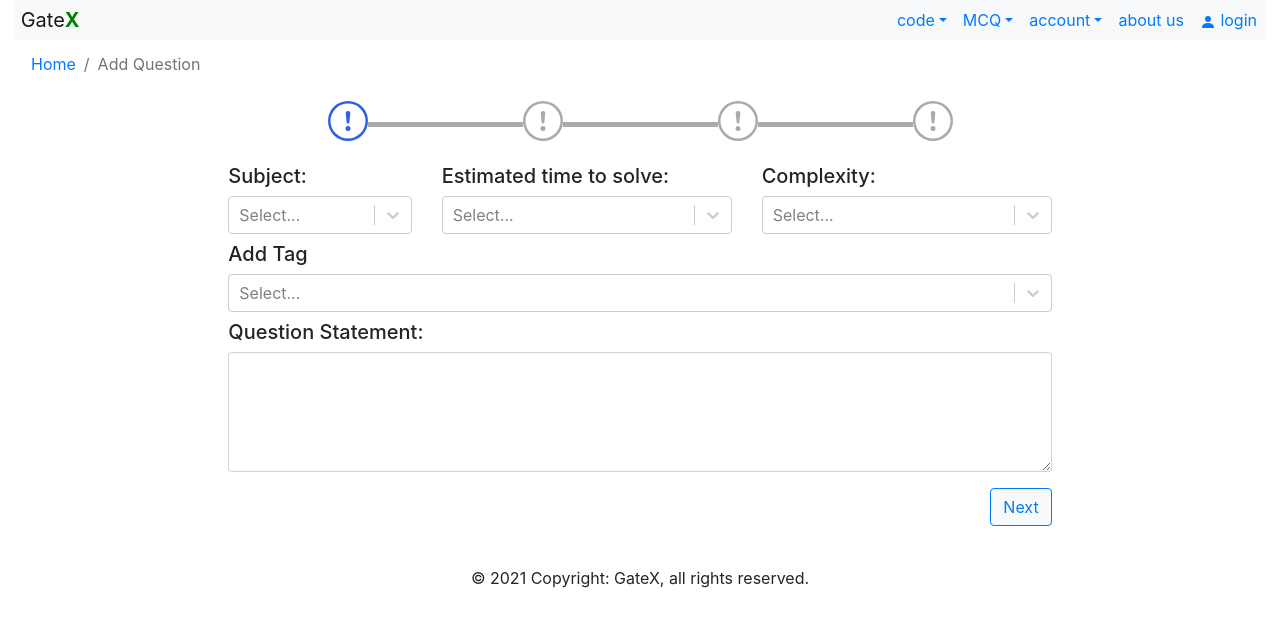
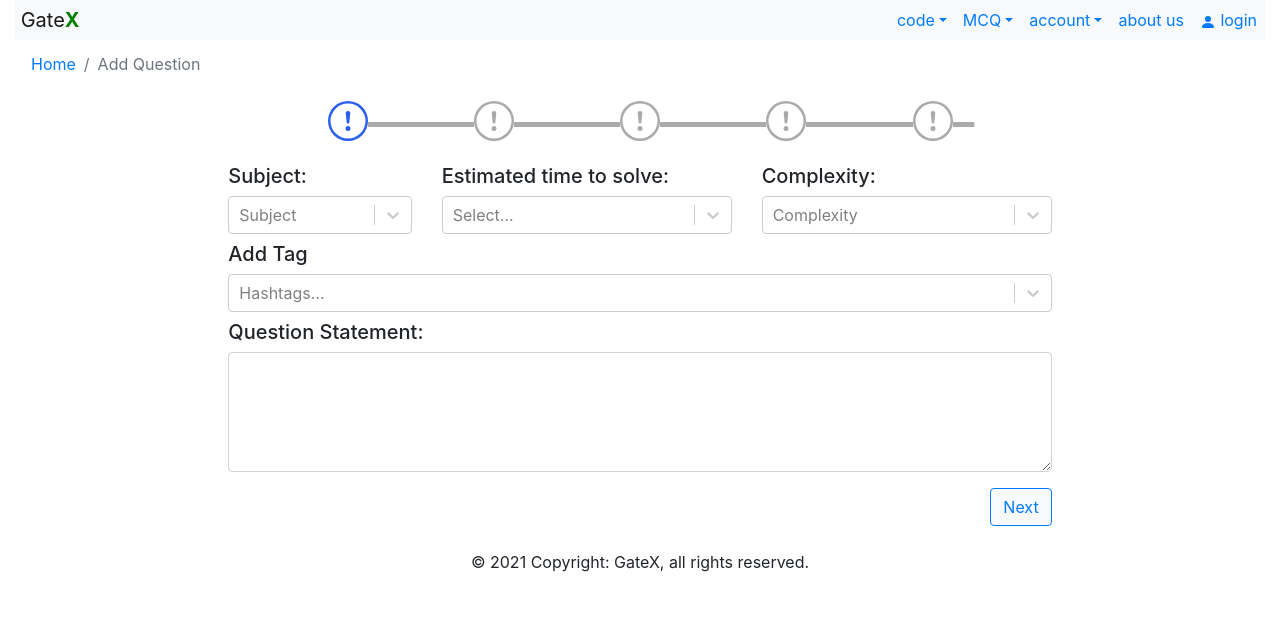
Before and after one commit to coding-gate/gatex-ui, a React (Create React App) app: page /addMcq in a window 1280 px wide. Shown: the top 626 px of the page. Built offline with nearby package versions, Linux system fonts and the light colour scheme.

Commit message:
improvised

```diff
--- a/package.json
+++ b/package.json
@@ -20,6 +20,7 @@
     "react-router": "^5.2.0",
     "react-router-dom": "^5.2.0",
     "react-scripts": "^4.0.1",
+    "react-select": "^3.1.1",
     "redux": "^4.0.5"
   },
   "scripts": {
--- a/src/components/stepProgress/stepProgress.js
+++ b/src/components/stepProgress/stepProgress.js
@@ -11,10 +11,18 @@ export default function stepProgress(props) {
     <path fillRule="evenodd" d="M8 15A7 7 0 1 0 8 1a7 7 0 0 0 0 14zm0 1A8 8 0 1 0 8 0a8 8 0 0 0 0 16z"/>
     <path d="M7.002 11a1 1 0 1 1 2 0 1 1 0 0 1-2 0zM7.1 4.995a.905.905 0 1 1 1.8 0l-.35 3.507a.552.552 0 0 1-1.1 0L7.1 4.995z"/>
   </svg>
+    let steps = []
+    for(let i = 1;i<=props.steps;i++){
+      steps = [...steps, <li className={props.step > i ? classes.done : props.step===i ? classes.active : null}>
+        {props.step > i ? checked : unchecked}
+      </li> ]
+    }
+
     return (
         <div>
             <ul className={classes.list}>
-                <li className={props.step > 1 ? classes.done : props.step===1 ? classes.active : null}>
+              {steps}
+                {/* <li className={props.step > 1 ? classes.done : props.step===1 ? classes.active : null}>
                   {props.step > 1 ? checked : unchecked}
                 </li>
                 <li className={props.step > 2 ? classes.done : props.step===2 ? classes.active : null}>
@@ -25,7 +33,7 @@ export default function stepProgress(props) {
                 </li>
                 <li className={props.step > 4 ? classes.done : props.step===4 ? classes.active : null}>
                   {props.step > 4 ? checked : unchecked}
-                </li>
+                </li> */}
             </ul>
         </div>
     )
--- a/src/containers/mcq/AddMCQ.js
+++ b/src/containers/mcq/AddMCQ.js
@@ -86,17 +86,12 @@ export default class AddQuestion extends Component {
                         { url: '#', level: 'Add Question' }
                     ]} />
                 </div>
-                <StepProgress step={this.state.step} />
+                <StepProgress steps='5' step={this.state.step} />
                 <div className="row justify-content-center">
                     <div className="col-md-8" >
                        {body}
                     </div>
                 </div>
-
-                <div className='container mt-3 px-5'>
-                    <div className='text-center'></div>
-
-                </div>
             </div>
         )
     }
--- a/src/containers/mcq/question/Text.js
+++ b/src/containers/mcq/question/Text.js
@@ -4,9 +4,9 @@ import Select from 'react-select';
 
 export default function Text(props) {
     const subjectOptions = [
-        { value: 'java', label: 'java' },
-        { value: 'python', label: 'python' },
-        { value: 'javascript', label: 'javascript' }
+        { value: 'java', label: 'Java' },
+        { value: 'python', label: 'Python' },
+        { value: 'javascript', label: 'Javascript' }
     ];
 
     const complexityOption = [
@@ -36,6 +36,7 @@ export default function Text(props) {
                 <div className="col-3">
                     <h5>Subject:</h5>
                     <CreatableSelect
+                        placeholder='Subject'
                         isClearable
                         value={props.state.subject}
                         onChange={(val) => props.updateField("subject", val)}
@@ -53,6 +54,7 @@ export default function Text(props) {
                 <div className="col">
                     <h5>Complexity:</h5>
                     <Select
+                        placeholder='Complexity'
                         value={props.state.complexity}
                         onChange={(val) => props.updateField('complexity', val)}
                         options={complexityOption}
@@ -63,6 +65,7 @@ export default function Text(props) {
                 <div className="col">
                     <h5>Add Tag</h5>
                     <CreatableSelect isMulti
+                        placeholder='Hashtags...'
                         value={props.state.tag}
                         onChange={(val) => props.updateField("tag", val)}
                         options={tagOptions} />
```
Also changed, not shown: 1 other file (tests, documents, lock files or other folders).
